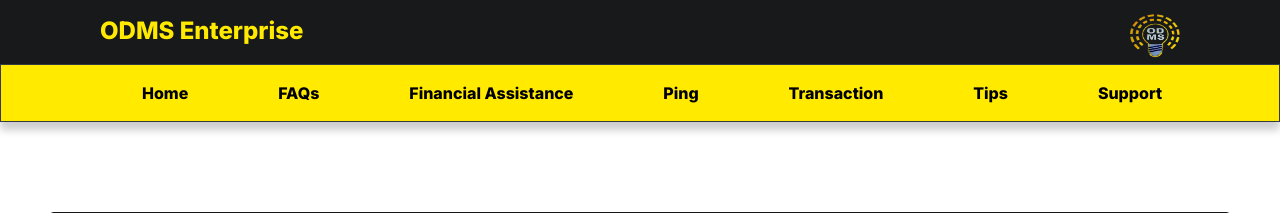
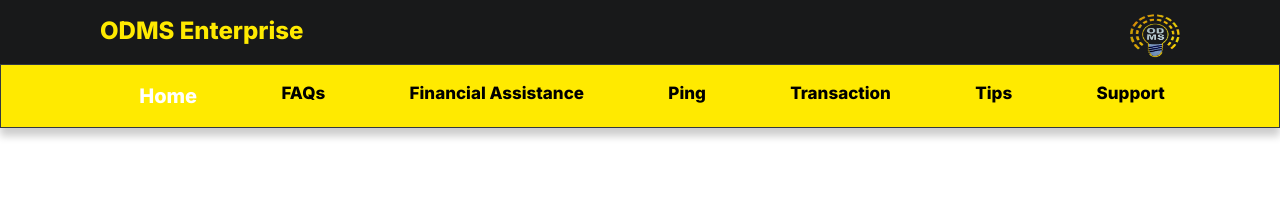
Before and after one commit to Christiann12/Webprog-Repository, a CodeIgniter app: page /Webprog-Repository/ in a window 1280 px wide. Shown: the top 213 px of the page. Run offline with CodeIgniter, Linux system fonts and the light colour scheme; some libraries are stand-ins or nearby versions.

Commit message:
feat: Addded On selected effect
Added design when a navigation button is pressed.

```diff
--- a/application/assets/css/headerandfooterstyle.css
+++ b/application/assets/css/headerandfooterstyle.css
@@ -95,9 +95,15 @@ body {
   box-shadow: 0 .5rem .5rem rgba(0, 0, 0, .2);
   z-index: 1;
 }
-
+.list .nav-item .active{
+  color: white !important;
+  font-size: 20px !important;
+  font-family: 'Inter' !important;
+  font-weight: 800 !important;
+}
 #navbarResponsive ul li a{
   color: black;
+  font-size: 17px;
   font-family: 'Inter';
   font-weight: 800;
   padding-left: 2rem;
--- a/application/assets/css/simple-sidebar.css
+++ b/application/assets/css/simple-sidebar.css
@@ -47,6 +47,11 @@
   color: black;
 }
 
+#sidebar-wrapper .list-group .active{
+  background-color: #FFEA00 !important;
+  color: black !important;
+}
+
 
 #sidebar-wrapper .list-group .list-group-item{
   font-family: 'Inter';
@@ -80,6 +85,7 @@
   color: #FFEA00;
   background-color: #18191a;
 }
+
 
 #wrapper.toggled #sidebar-wrapper {
   margin-left: 0;
--- a/application/views/adminpages/adminheaderfooter/adminfooter.php
+++ b/application/views/adminpages/adminheaderfooter/adminfooter.php
@@ -9,6 +9,7 @@
 
 	<!-- Transaction Admin Script -->
 	<script src="<?php echo base_url(); ?>application/assets/js/transactionAdmin.js"></script>
+	<script src="<?php echo base_url(); ?>application/assets/js/adminheader.js"></script>
 
   <!-- Menu Toggle Script -->
   <script>
--- a/application/views/headerNfooter/footer.php
+++ b/application/views/headerNfooter/footer.php
@@ -5,13 +5,13 @@
 			<div class="col-12 col-sm-6 col-md-4 col-lg-4 left">
 				<p class="pt-2 titlePar">Navigate to:</p>
 				<ul class="navigation pt-3">
-					<li><a href="<?php echo base_url() ?>main/index/HomePage" class="navFooter">Home</a></li>
-					<li><a href="<?php echo base_url() ?>main/index/FAQ" class="navFooter">FAQs</a></li>
-					<li><a href="<?php echo base_url() ?>main/index/FinancialAssistance" class="navFooter">Financial Assistance</a></li>
-					<li><a href="<?php echo base_url() ?>main/index/Ping" class="navFooter">Ping</a></li>
-					<li><a href="<?php echo base_url() ?>main/index/Transaction" class="navFooter">Transaction</a></li>
-					<li><a href="<?php echo base_url() ?>main/index/Tips" class="navFooter">Tips</a></li>
-					<li><a href="<?php echo base_url() ?>main/index/Support" class="navFooter">Support</a></li>
+					<li><a href="<?php echo base_url() ?>main/index/HomePage" class="navFooter" onclick="setActive(1)">Home</a></li>
+					<li><a href="<?php echo base_url() ?>main/index/FAQ" class="navFooter" onclick="setActive(2)">FAQs</a></li>
+					<li><a href="<?php echo base_url() ?>main/index/FinancialAssistance" class="navFooter" onclick="setActive(3)">Financial Assistance</a></li>
+					<li><a href="<?php echo base_url() ?>main/index/Ping" class="navFooter" onclick="setActive(4)">Ping</a></li>
+					<li><a href="<?php echo base_url() ?>main/index/Transaction" class="navFooter" onclick="setActive(5)">Transaction</a></li>
+					<li><a href="<?php echo base_url() ?>main/index/Tips" class="navFooter" onclick="setActive(6)">Tips</a></li>
+					<li><a href="<?php echo base_url() ?>main/index/Support" class="navFooter" onclick="setActive(7)">Support</a></li>
 				</ul>
 			</div>
 			<div class="col-12 col-sm-6 col-md-4 col-lg-4 mid">
@@ -44,5 +44,6 @@
 	<script src="<?php echo base_url(); ?>application/assets/js/all.min.js"></script>
 	<!-- <script src="https://stackpath.bootstrapcdn.com/bootstrap/5.0.0-alpha2/js/bootstrap.bundle.min.js"></script> -->
 	<script src="<?php echo base_url(); ?>application/assets/js/transaction.js"></script>
+	<script src="<?php echo base_url(); ?>application/assets/js/header.js"></script>
 </body>
 </html>
--- a/application/views/headerNfooter/header.php
+++ b/application/views/headerNfooter/header.php
@@ -56,14 +56,14 @@
 
 			<div class="collapse navbar-collapse " id="navbarResponsive">
 
-				<ul class="navbar-nav nav-fill w-100">
-				<li class="nav-item"><a href="<?php echo base_url() ?>main/index/HomePage" class="nav-link">Home</a></li>
-					<li class="nav-item"><a href="<?php echo base_url() ?>main/index/FAQ" class="nav-link">FAQs</a></li>
-					<li class="nav-item"><a href="<?php echo base_url() ?>main/index/FinancialAssistance" class="nav-link">Financial Assistance</a></li>
-					<li class="nav-item"><a href="<?php echo base_url() ?>main/index/Ping" class="nav-link">Ping</a></li>
-					<li class="nav-item"><a href="<?php echo base_url() ?>main/index/Transaction" class="nav-link">Transaction</a></li>
-					<li class="nav-item"><a href="<?php echo base_url() ?>main/index/Tips" class="nav-link">Tips</a></li>
-					<li class="nav-item"><a href="<?php echo base_url() ?>main/index/Support" class="nav-link">Support</a></li>
+				<ul class="navbar-nav nav-fill w-100 list">
+					<li class="nav-item"  onclick="setActive(1)"><a href="<?php echo base_url() ?>main/index/HomePage" class="nav-link" id="element1">Home</a></li>
+					<li class="nav-item"  onclick="setActive(2)"><a href="<?php echo base_url() ?>main/index/FAQ" class="nav-link" id="element2">FAQs</a></li>
+					<li class="nav-item" onclick="setActive(3)"><a href="<?php echo base_url() ?>main/index/FinancialAssistance" class="nav-link" id="element3">Financial Assistance</a></li>
+					<li class="nav-item" onclick="setActive(4)"><a href="<?php echo base_url() ?>main/index/Ping" class="nav-link" id="element4">Ping</a></li>
+					<li class="nav-item" onclick="setActive(5)"><a href="<?php echo base_url() ?>main/index/Transaction" class="nav-link" id="element5">Transaction</a></li>
+					<li class="nav-item" onclick="setActive(6)"><a href="<?php echo base_url() ?>main/index/Tips" class="nav-link" id="element6">Tips</a></li>
+					<li class="nav-item" onclick="setActive(7)"><a href="<?php echo base_url() ?>main/index/Support" class="nav-link" id="element7">Support</a></li>
 				</ul>
 			</div>
 		</div>
```
Also changed, not shown: application/assets/js/adminheader.js (added, +59 -0 lines), application/assets/js/header.js (added, +80 -0 lines), application/views/adminpages/pages/wrapper.php (+4 -4 lines).
